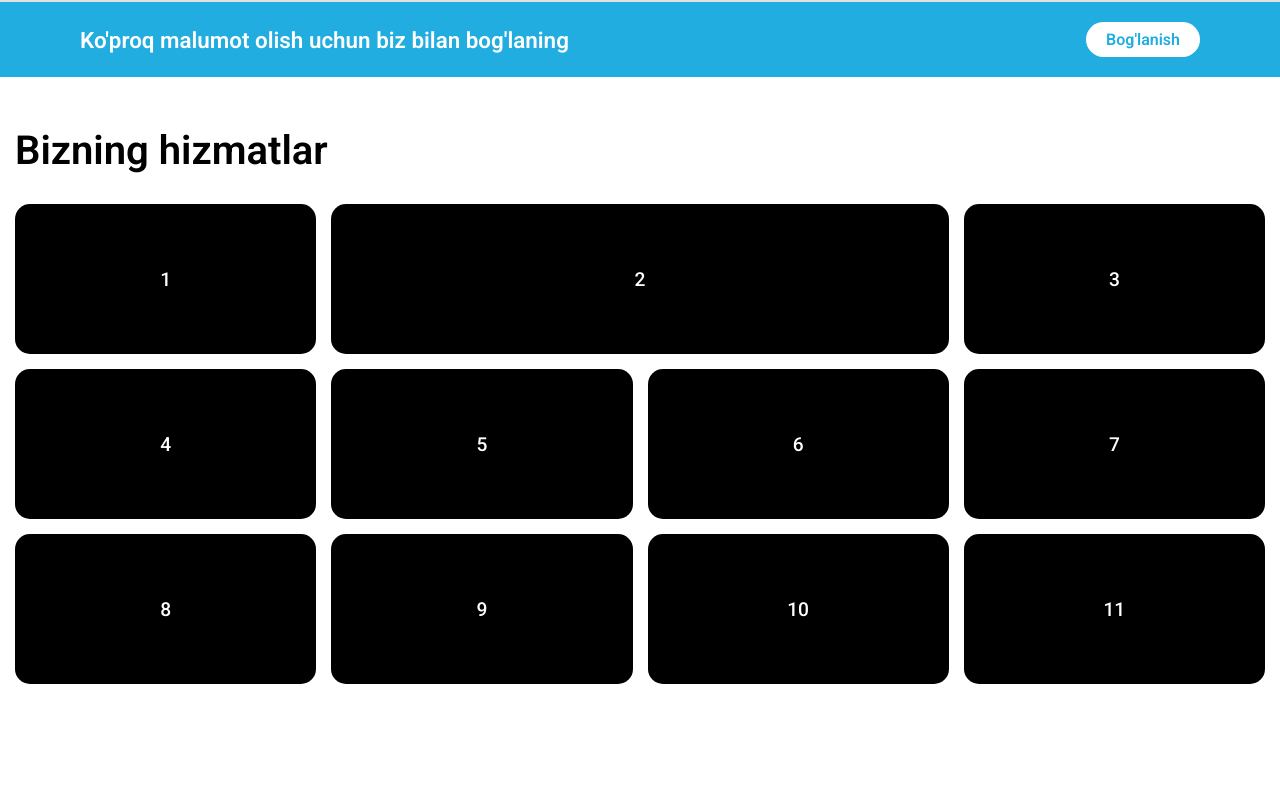
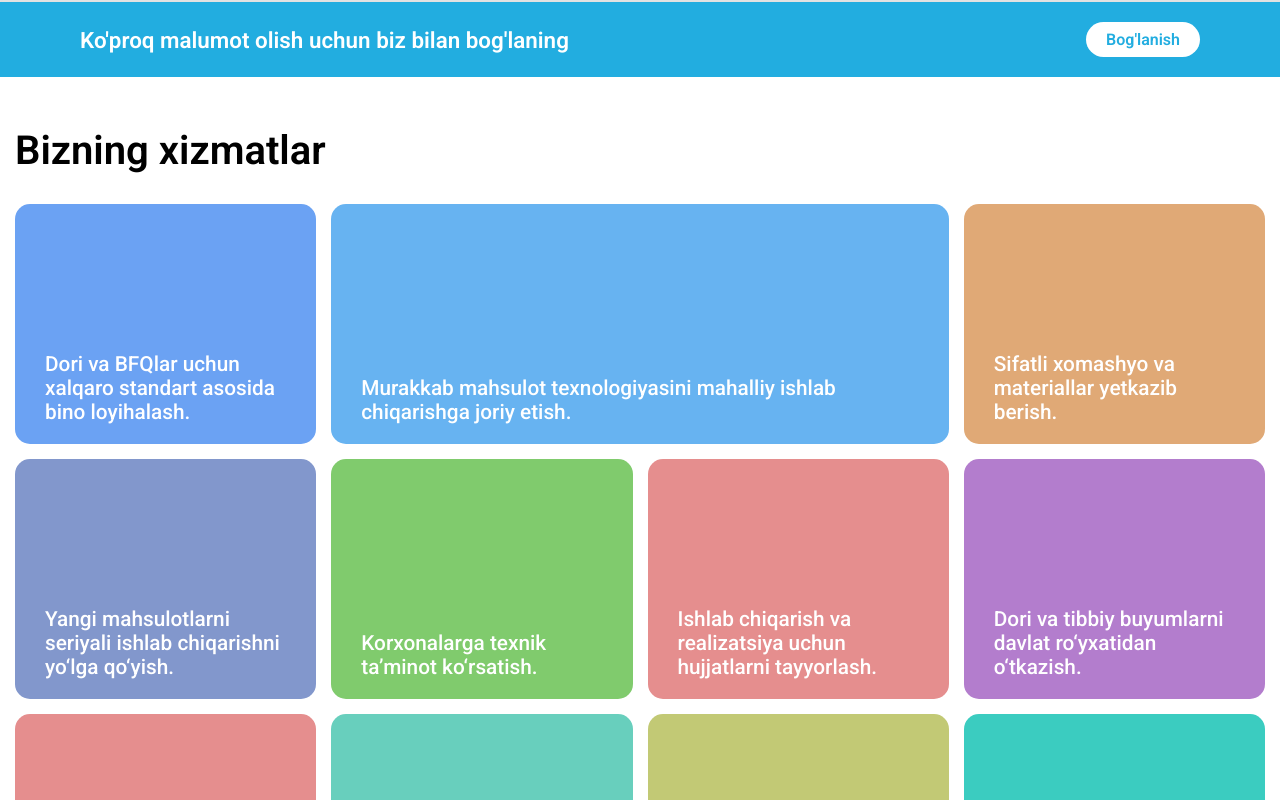
Before and after one commit to Xojimuxamedov/PH, a React (Vite) app: page / in a window 1280 px wide. Shown: the part 740-1540 px from the top of the page. Before the commit the page ends 1424 px from the top, so only its background shows below. Built offline with nearby package versions, Linux system fonts and the light colour scheme; grey boxes are pictures that could not be loaded.

Commit message:
our service section added

```diff
--- a/src/components/home/ourService/OurService.jsx
+++ b/src/components/home/ourService/OurService.jsx
@@ -1,23 +1,31 @@
 import React from "react";
 import "./OurService.scss";
+
+const serviceData = [
+  { id: 1, icon: "", color: "#6BA2F3", title: "Dori va BFQlar uchun xalqaro standart asosida bino loyihalash.", link: "#" },
+  { id: 2, icon: "", color: "#67B3F1", title: "Murakkab mahsulot texnologiyasini mahalliy ishlab chiqarishga joriy etish.", link: "#" },
+  { id: 3, icon: "", color: "#E0A976", title: "Sifatli xomashyo va materiallar yetkazib berish.", link: "#" },
+  { id: 4, icon: "", color: "#8297CC", title: "Yangi mahsulotlarni seriyali ishlab chiqarishni yo‘lga qo‘yish.", link: "#" },
+  { id: 5, icon: "", color: "#80CB6D", title: "Korxonalarga texnik ta’minot ko‘rsatish.", link: "#" },
+  { id: 6, icon: "", color: "#E58E8E", title: "Ishlab chiqarish va realizatsiya uchun hujjatlarni tayyorlash.", link: "#" },
+  { id: 7, icon: "", color: "#B37DCD", title: "Dori va tibbiy buyumlarni davlat ro‘yxatidan o‘tkazish.", link: "#" },
+  { id: 8, icon: "", color: "#E58E8E", title: "GxP standartlarini joriy etish.", link: "#" },
+  { id: 9, icon: "", color: "#68CFBD", title: "Malaka oshirish kurslari va amaliy yordam.", link: "#" },
+  { id: 10, icon: "", color: "#C2C975", title: "Xorijiy korxonalarda audit va inspeksiyaga tayyorlash.", link: "#" },
+  { id: 11, icon: "", color: "#3bccc0", title: "Dezinfeksiya vositalari va anjomlarni yetkazib berish.", link: "#" },
+]
 
 const OurService = () => {
   return (
     <section className="service">
       <div className="service-inner">
-        <h3 className="service-title">Bizning hizmatlar</h3>
+        <h3 className="service-title">Bizning xizmatlar</h3>
         <div className="service-links">
-          <div className="service-link div1">1</div>
-          <div className="service-link div2">2</div>
-          <div className="service-link div3">3</div>
-          <div className="service-link div4">4</div>
-          <div className="service-link div5">5</div>
-          <div className="service-link div6">6</div>
-          <div className="service-link div7">7</div>
-          <div className="service-link div8">8</div>
-          <div className="service-link div9">9</div>
-          <div className="service-link div10">10</div>
-          <div className="service-link div11">11</div>
+          {serviceData.map((service) => (
+            <a key={service.id} href={service.link} style={{backgroundColor: service.color}} className={"service-link div" + service.id}>
+              {service.title}
+            </a>
+          ))}
         </div>
       </div>
     </section>
--- a/src/components/home/ourService/ourService.scss
+++ b/src/components/home/ourService/ourService.scss
@@ -1,5 +1,5 @@
 @import "../../../styles/mixins";
-@import "../../../styles/variables";
+@import "../../..//styles/variables";
 
 .service {
   &-inner {
@@ -15,19 +15,19 @@
     grid-template-columns: repeat(4, 1fr);
     grid-template-rows: repeat(3, 1fr);
     grid-gap: 15px;
-    text-align: center;
     margin-top: 30px;
   }
   &-link {
-    @include text(1.2rem, 500, $fontWhite);
-    @include padding(4px, 10px);
-    @include flex3;
-    background: #000;
+    @include text(1.3rem, 500, $fontWhite);
+    @include padding(20px, 30px);
+    display: flex;
+    align-items: end;
+    align-items: end;
     border-radius: 15px;
-    height: 150px;
-    transition: .1s;
+    height: 30vh;
+    transition: 0.1s;
     &:hover {
-      transform:translateY(-5px);
+      transform: translateY(-5px);
     }
   }
 }
--- a/src/styles/_mixins.scss
+++ b/src/styles/_mixins.scss
@@ -32,6 +32,10 @@
   justify-content: center;
   align-items: center;
 }
+@mixin flex4 {
+  display: flex;
+  justify-content: center;
+}
 
 @mixin padding($padding-y: 4px, $padding-x: 10px) {
   padding: $padding-y $padding-x;
```
